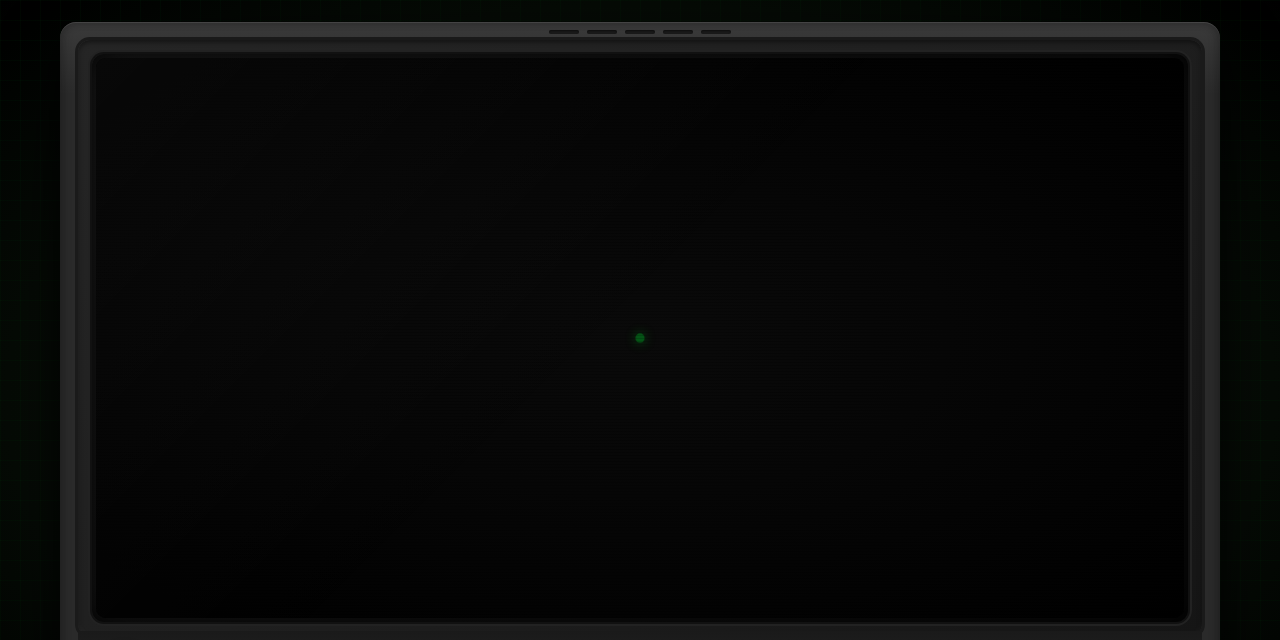
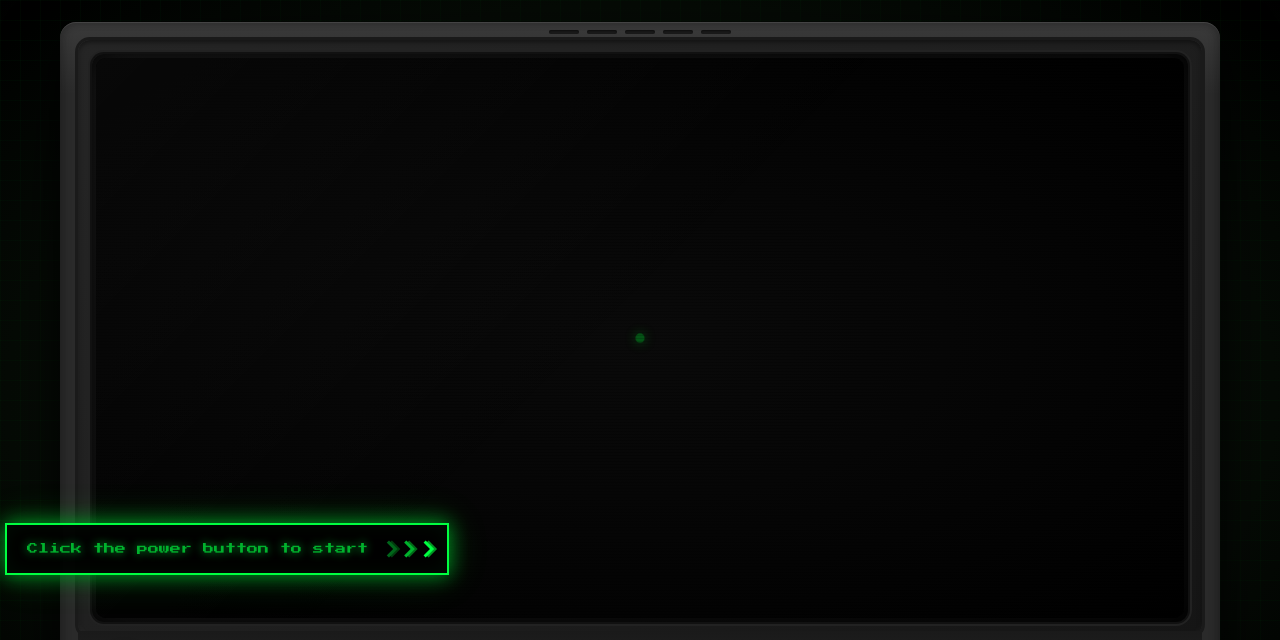
Before and after one commit to TheTrueNull/Edwards-Den, a plain HTML site: page index.html in a window 1280 px wide. Shown: the top 640 px of the page. Drawn offline with Linux system fonts and the light colour scheme.

Commit message:
Add power button hint popup and update favicon

```diff
--- a/index.html
+++ b/index.html
@@ -4,7 +4,7 @@
     <meta charset="UTF-8">
     <meta name="viewport" content="width=device-width, initial-scale=1.0">
     <title>Edward's Den | Developer Portfolio</title>
-    <link rel="icon" type="image/webp" href="screenshots/King Crimson Discipline album art.webp">
+    <link rel="icon" type="image/png" href="screenshots/King Crimson Discipline album art.png">
     <link rel="stylesheet" href="styles.css">
     <link href="https://fonts.googleapis.com/css2?family=VT323&family=Press+Start+2P&display=swap" rel="stylesheet">
 </head>
@@ -335,6 +335,18 @@
         </div>
     </div>
 
+    <!-- Power Button Hint -->
+    <div class="power-hint" id="powerHint">
+        <div class="hint-content">
+            <span class="hint-text">Click the power button to start</span>
+            <div class="hint-arrow">
+                <span></span>
+                <span></span>
+                <span></span>
+            </div>
+        </div>
+    </div>
+
     <!-- Screenshot Modal -->
     <div class="modal" id="screenshotModal" onclick="closeModal()">
         <div class="modal-content" onclick="event.stopPropagation()">
--- a/script.js
+++ b/script.js
@@ -137,14 +137,36 @@ function playBeep(freq = 440, dur = 0.1) {
 
 let tvIsOn = false;
 let isTransitioning = false;
+let hintTimeout = null;
 
 function togglePower() {
     if (isTransitioning) return;
+
+    // Hide hint when power button is clicked
+    hideHint();
 
     if (tvIsOn) {
         turnOffTV();
     } else {
         turnOnTV();
+    }
+}
+
+function showHint() {
+    const hint = document.getElementById('powerHint');
+    if (hint && !tvIsOn) {
+        hint.classList.add('visible');
+    }
+}
+
+function hideHint() {
+    const hint = document.getElementById('powerHint');
+    if (hint) {
+        hint.classList.remove('visible');
+    }
+    if (hintTimeout) {
+        clearTimeout(hintTimeout);
+        hintTimeout = null;
     }
 }
 
@@ -254,6 +276,13 @@ function turnOffTV() {
 
         tvIsOn = false;
         isTransitioning = false;
+
+        // Show hint again after 3 seconds if TV stays off
+        hintTimeout = setTimeout(() => {
+            if (!tvIsOn) {
+                showHint();
+            }
+        }, 3000);
     }, 400);
 }
 
@@ -361,6 +390,13 @@ document.addEventListener('keydown', (e) => {
 document.addEventListener('DOMContentLoaded', () => {
     document.body.addEventListener('click', () => initAudio(), { once: true });
 
-    console.log('%c>>> ORLOV PORTFOLIO', 'color: #00ff41; font-size: 16px; font-family: monospace; font-weight: bold;');
+    // Show hint after 3 seconds if TV is still off
+    hintTimeout = setTimeout(() => {
+        if (!tvIsOn) {
+            showHint();
+        }
+    }, 3000);
+
+    console.log('%c>>> EDWARD\'S DEN PORTFOLIO', 'color: #00ff41; font-size: 16px; font-family: monospace; font-weight: bold;');
     console.log('%c>>> Press POWER to start', 'color: #ffb000; font-family: monospace;');
 });
--- a/styles.css
+++ b/styles.css
@@ -1055,6 +1055,91 @@ body {
 }
 
 /* ==========================================
+   POWER HINT POPUP
+   ========================================== */
+
+.power-hint {
+    position: fixed;
+    left: 5px;
+    bottom: 225px;
+    z-index: 500;
+    opacity: 0;
+    visibility: hidden;
+    transform: translateX(-20px);
+    transition: all 0.4s ease;
+}
+
+.power-hint.visible {
+    opacity: 1;
+    visibility: visible;
+    transform: translateX(0);
+}
+
+.hint-content {
+    display: flex;
+    align-items: center;
+    gap: 15px;
+    background: rgba(0, 0, 0, 0.95);
+    border: 2px solid var(--green-bright);
+    padding: 15px 20px;
+    box-shadow:
+        0 0 20px var(--green-dark),
+        0 0 40px rgba(0, 255, 65, 0.2),
+        inset 0 0 20px rgba(0, 255, 65, 0.05);
+}
+
+.hint-text {
+    font-family: 'Press Start 2P', cursive;
+    font-size: 11px;
+    color: var(--green-bright);
+    text-shadow: 0 0 10px var(--green-bright);
+    line-height: 1.6;
+    animation: hintPulse 2s ease-in-out infinite;
+}
+
+@keyframes hintPulse {
+    0%, 100% { opacity: 1; }
+    50% { opacity: 0.7; }
+}
+
+.hint-arrow {
+    display: flex;
+    align-items: center;
+    gap: 4px;
+}
+
+.hint-arrow span {
+    display: block;
+    width: 12px;
+    height: 12px;
+    border-right: 3px solid var(--green-bright);
+    border-bottom: 3px solid var(--green-bright);
+    transform: rotate(-45deg);
+    animation: arrowBounce 1s ease-in-out infinite;
+    box-shadow: 2px 2px 0 var(--green-dark);
+}
+
+.hint-arrow span:nth-child(1) {
+    animation-delay: 0s;
+    opacity: 0.4;
+}
+
+.hint-arrow span:nth-child(2) {
+    animation-delay: 0.15s;
+    opacity: 0.7;
+}
+
+.hint-arrow span:nth-child(3) {
+    animation-delay: 0.3s;
+    opacity: 1;
+}
+
+@keyframes arrowBounce {
+    0%, 100% { transform: rotate(-45deg) translate(0, 0); }
+    50% { transform: rotate(-45deg) translate(5px, 5px); }
+}
+
+/* ==========================================
    RESPONSIVE
    ========================================== */
 
@@ -1138,4 +1223,24 @@ body {
     .knobs-container {
         display: none;
     }
+
+    .power-hint {
+        left: 10px;
+        right: 10px;
+        bottom: 20px;
+    }
+
+    .hint-content {
+        flex-direction: column;
+        text-align: center;
+    }
+
+    .hint-arrow {
+        transform: rotate(90deg);
+        margin-top: 10px;
+    }
+
+    .hint-text {
+        font-size: 9px;
+    }
 }
```
Also changed, not shown: screenshots/King Crimson Discipline album art.png (added), screenshots/King Crimson Discipline album art.webp (deleted).
